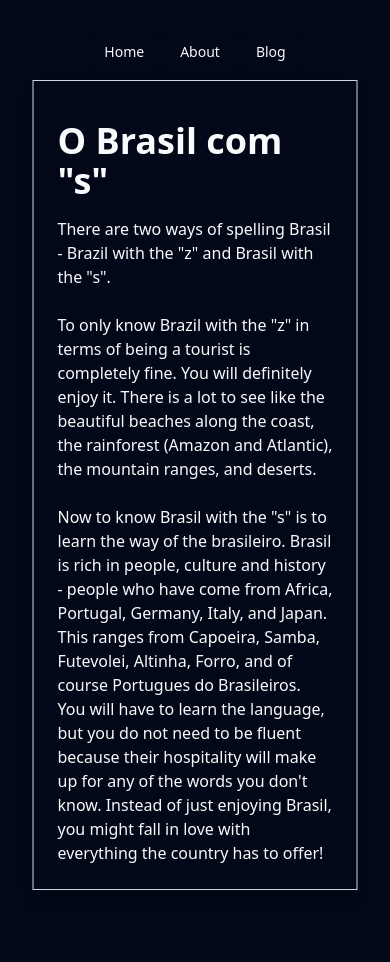
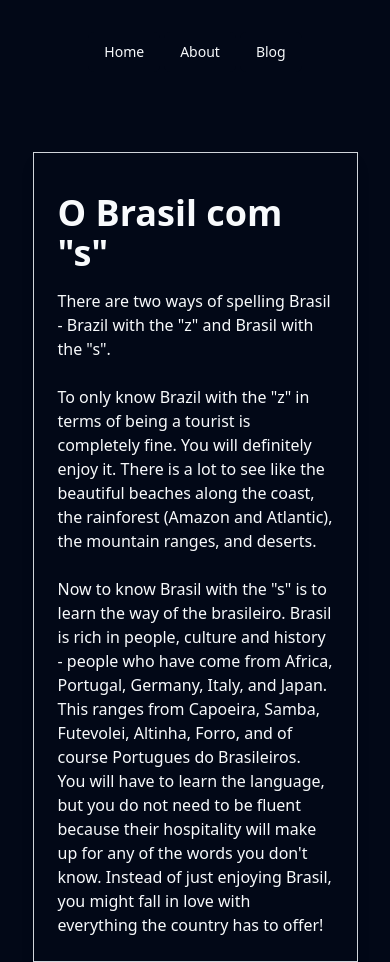
Before and after one commit to normausome/norman-au, a Next.js app: page /blog/brasil in a window 390 px wide. Before the commit the page ends 844 px from the top, so only its background shows below. Built offline with nearby package versions, Linux system fonts and the light colour scheme.

Commit message:
fix: brasil blog fits on mobile now

```diff
--- a/src/app/blog/brasil/page.tsx
+++ b/src/app/blog/brasil/page.tsx
@@ -1,6 +1,6 @@
 export default function Page() {
   return (
-    <div className="fixed top-0 left-1/2 transform -translate-x-1/2 pt-20 w-5/6 lg:w-3/4">
+    <div className="flex flex-col items-center pt-20 w-5/6 lg:w-3/4 mx-auto">
       <section className="border border-gray-300 shadow-lg p-6">
         <h1>O Brasil com &quot;s&quot;</h1>
         <p>
```
